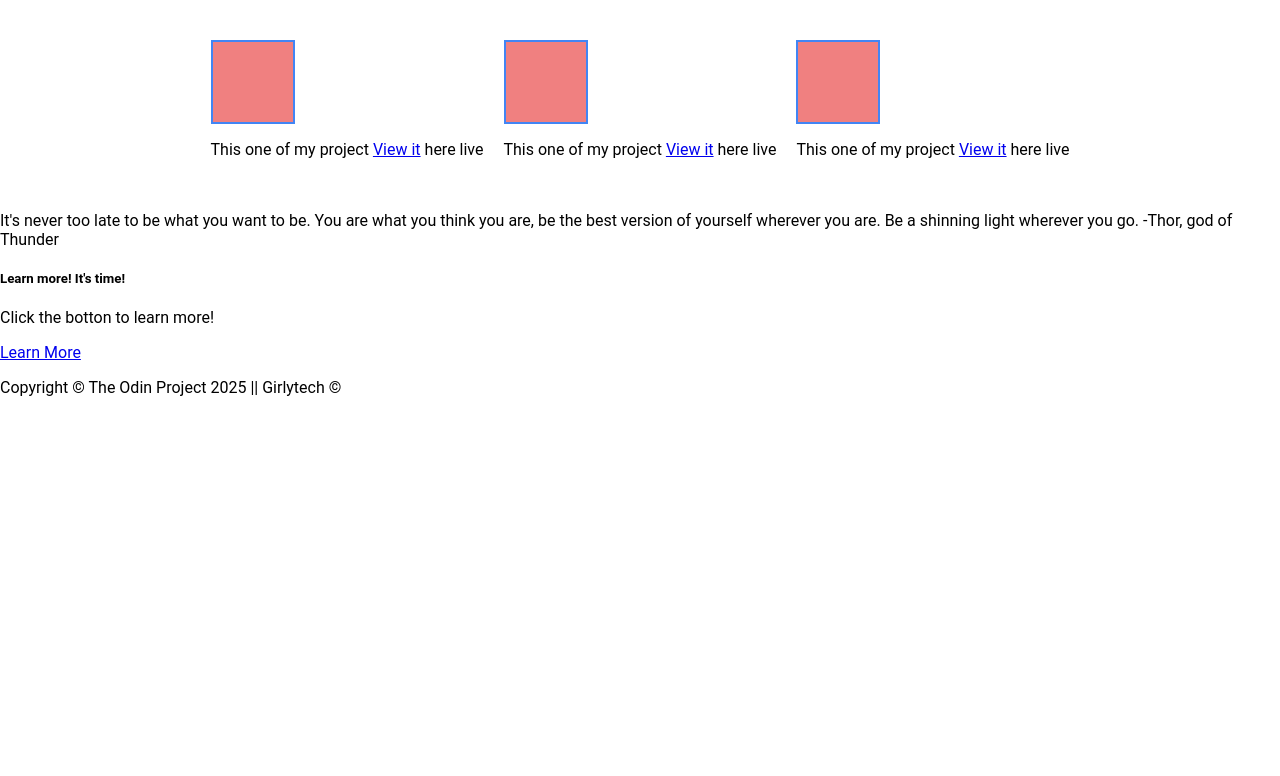
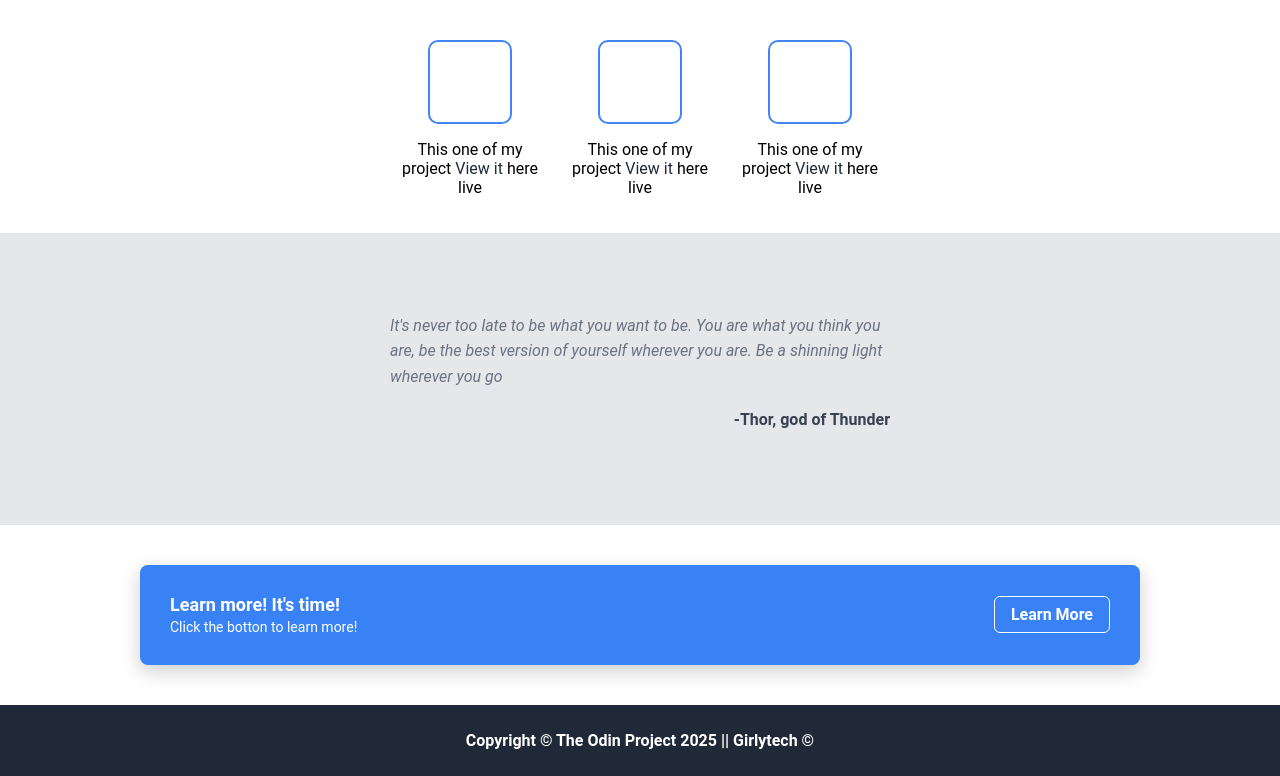
Before and after one commit to djujeep/my-first-landing-page, a plain HTML site: page index.html in a window 1280 px wide. Shown: the part 476-1252 px from the top of the page. Before the commit the page ends 889 px from the top, so only its background shows below. Drawn offline with Linux system fonts and the light colour scheme.

Commit message:
finished building

```diff
--- a/index.html
+++ b/index.html
@@ -10,7 +10,7 @@
     <div id="head-section">
         <header id="head">
             <div id="logo">
-            <img src="img/essa logo.png" alt="logo">
+            Header Logo
             </div>
             <nav id="contact">
             <a href="#">About Me</a>
@@ -54,15 +54,16 @@
         <div id="quote-box">
             <p id="quote">It's never too late to be what you want to be.
                 You are what you think you are, be the best version of yourself
-                wherever you are. Be a shinning light wherever you go.<span>
-                    -Thor, god of Thunder</span></p>
+                wherever you are. Be a shinning light wherever you go</p>
+                <p id="quotee"> -Thor, god of Thunder</p>
         </div>
         <div id="action">
             <div id="action-content">
                 <h5>Learn more! It's time!</h5>
                 <p>Click the botton to learn more!</p>
-                    <a href="#">Learn More</a>
             </div>
+            <div id="link"><a href="#">Learn More</a>
+                </div>
         </div>
         <footer id="copy">
             <p>Copyright &copy; The Odin Project 2025 || Girlytech &copy;</p>
--- a/style.css
+++ b/style.css
@@ -21,8 +21,9 @@ header {
     height: 100%;
 }
 #logo {
-    width: 45px;
+    width: 35px;
     height: 45px;
+    font-size: 16px;
 }
 #contact a {
     font-size: 15px;
@@ -91,5 +92,85 @@ header {
     width: 80px;
     height: 80px;
     border: 2px solid #4285f4;
-    background-color: lightcoral;
+    border-radius: 10px;
+    margin: 0 auto 10px;
 }
+.info-card p {
+    width: 150px;
+}
+.info-card a {
+    text-decoration: none;
+    color: #1F2937;
+}
+#quote-box {
+    background-color: rgb(229, 231, 235);
+    padding: 80px 20px;
+    width: 100%;
+    box-sizing: border-box;
+    position: relative;
+}
+#quote {
+    font-style: italic;
+    max-width: 500px;
+    font-size: 16px;
+    line-height: 1.6;
+    margin: 0 auto;
+    color: #6b7280;
+}
+#quotee {
+    text-align: right;
+    font-style: normal;
+    font-weight: bold;
+    color: #374151;
+    margin-top: 20px;
+    margin-right: auto;
+    max-width: 500px;
+    margin-left: auto;
+}
+
+#action {
+width: 80%;
+max-width: 1000px;
+height: 100px;
+margin: 40px auto;
+background-color: #3882F6;
+color: white;
+display: flex;
+justify-content: space-between;
+align-items: center;
+padding: 0 30px;
+box-sizing: border-box;
+border-radius: 8px;
+box-shadow: 0 6px 20px rgba(0, 0, 0, 0.2);
+flex-wrap: wrap;
+gap: 15px;
+}
+#action-content h5 {
+font-size: 18px;
+margin: 0 0 4px 0;
+}
+#action-content p {
+font-size: 14px;
+margin: 0;
+}
+#link a {
+color: white;
+padding: 8px 16px;
+text-decoration: none;
+border-radius: 6px;
+font-weight: bold;
+border: 1px solid white;
+}
+#link a:hover {
+background-color: #e5e7eb;
+color: #111827;
+}
+footer {
+    background-color: #1F2937;
+    padding: 10px;
+    color: white;
+    font-weight: bold;
+}
+#copy p {
+    text-align: center;
+}
```
